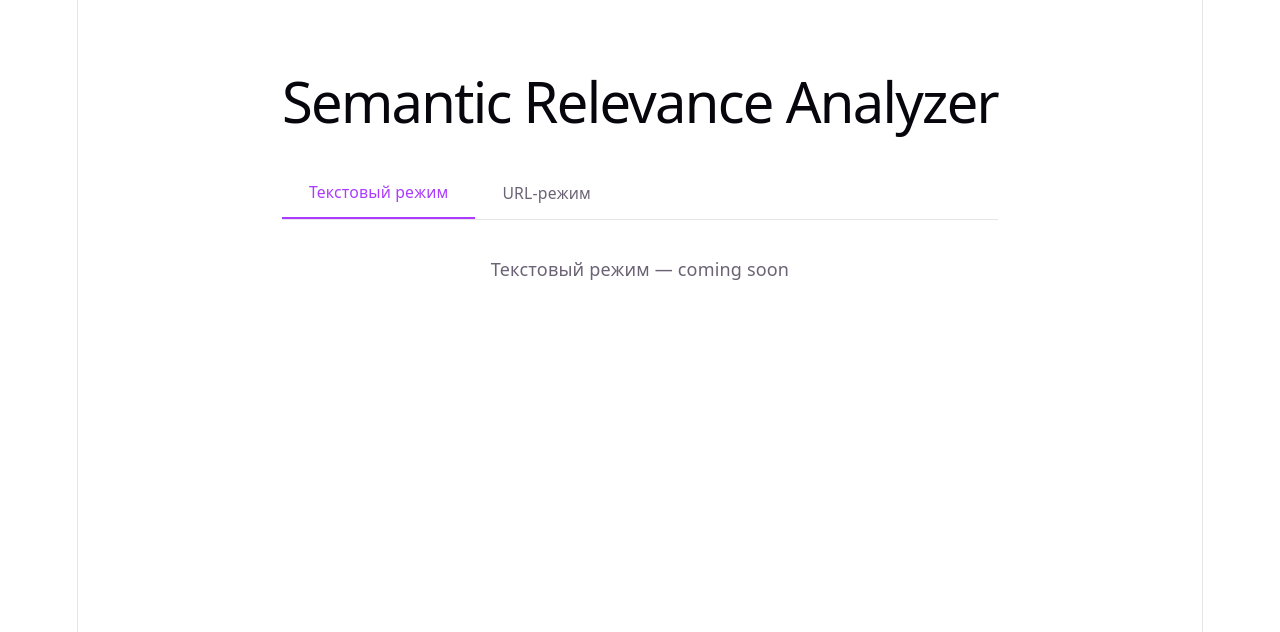
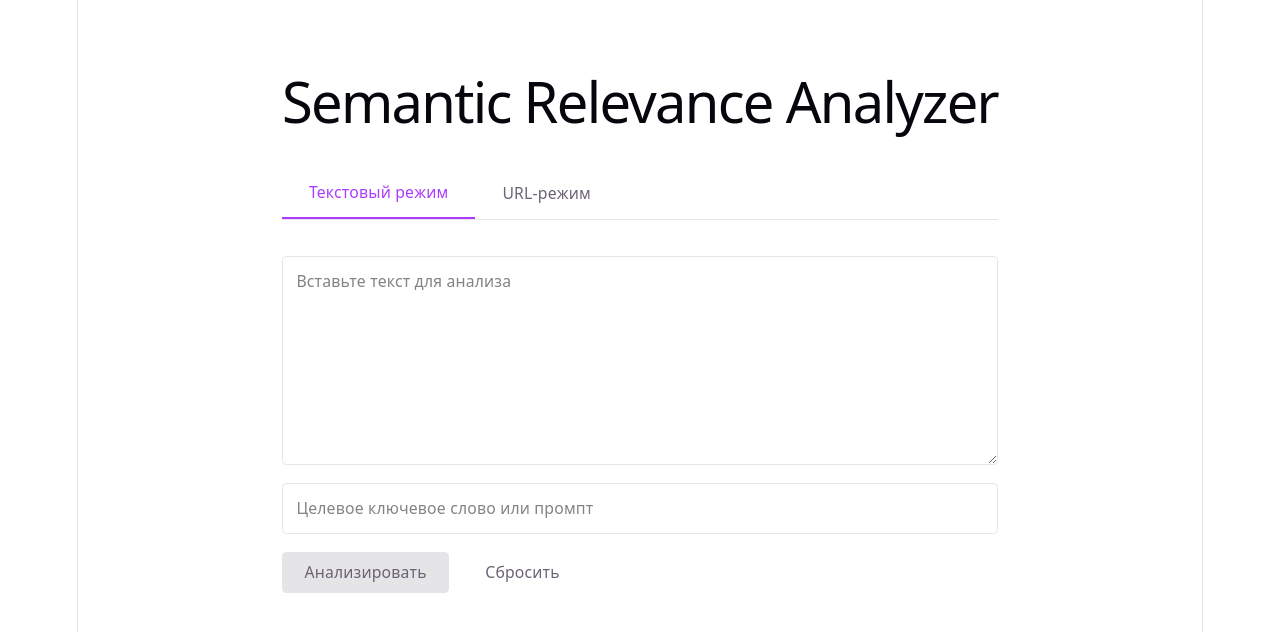
Before and after one commit to kejno/semantic-relevance-analyzer, a React (Vite) app: page / in a window 1280 px wide. Shown: the top 632 px of the page. Built offline with nearby package versions, Linux system fonts and the light colour scheme.

Commit message:
SRA-12 Text Mode: форма ввода текста, целевого запроса и запуск анализа с индикатором загрузки

```diff
--- a/src/App.tsx
+++ b/src/App.tsx
@@ -1,5 +1,6 @@
 import { useState } from 'react'
 import './App.css'
+import { TextModePanel, type AnalysisResult } from './components/TextModePanel'
 
 type Tab = 'text' | 'url'
 
@@ -7,6 +8,7 @@ const TABS: Tab[] = ['text', 'url']
 
 function App() {
   const [activeTab, setActiveTab] = useState<Tab>('text')
+  const [_results, setResults] = useState<AnalysisResult[]>([])
 
   const handleKeyDown = (e: React.KeyboardEvent, current: Tab) => {
     const idx = TABS.indexOf(current)
@@ -72,7 +74,7 @@ function App() {
         className="py-8"
       >
         {activeTab === 'text' && (
-          <p>Текстовый режим — coming soon</p>
+          <TextModePanel onAnalysisComplete={setResults} />
         )}
         {activeTab === 'url' && (
           <p>URL-режим — coming soon</p>
--- /dev/null
+++ b/src/components/TextModePanel.tsx
@@ -0,0 +1,123 @@
+import { useState, useRef, useEffect } from 'react'
+import { cosineSimilarity } from '../utils/similarity'
+
+export type AnalysisResult = { text: string; score: number }
+
+function vectorizeText(worker: Worker, id: number, text: string): Promise<number[]> {
+  return new Promise<number[]>((resolve, reject) => {
+    const handler = (e: MessageEvent<{ id: number; vector?: number[]; error?: string }>) => {
+      if (e.data.id !== id) return
+      worker.removeEventListener('message', handler as EventListener)
+      if (e.data.error) reject(new Error(e.data.error))
+      else resolve(e.data.vector!)
+    }
+    worker.addEventListener('message', handler as EventListener)
+    worker.postMessage({ id, text })
+  })
+}
+
+interface Props {
+  onAnalysisComplete: (results: AnalysisResult[]) => void
+}
+
+export function TextModePanel({ onAnalysisComplete }: Props) {
+  const [text, setText] = useState('')
+  const [query, setQuery] = useState('')
+  const [loading, setLoading] = useState(false)
+  const workerRef = useRef<Worker | null>(null)
+  const idRef = useRef(0)
+
+  useEffect(() => {
+    return () => { workerRef.current?.terminate() }
+  }, [])
+
+  function getWorker(): Worker {
+    if (!workerRef.current) {
+      workerRef.current = new Worker(
+        new URL('../workers/embeddings.worker.ts', import.meta.url),
+        { type: 'module' },
+      )
+    }
+    return workerRef.current
+  }
+
+  async function handleAnalyze() {
+    setLoading(true)
+    try {
+      const worker = getWorker()
+      const queryVector = await vectorizeText(worker, idRef.current++, query)
+
+      const passages = text
+        .split(/\n\s*\n/)
+        .map(p => p.trim())
+        .filter(p => p.length > 0)
+
+      const results: AnalysisResult[] = []
+      for (const passage of passages) {
+        const vec = await vectorizeText(worker, idRef.current++, passage)
+        results.push({ text: passage, score: cosineSimilarity(queryVector, vec) })
+      }
+
+      onAnalysisComplete(results)
+    } finally {
+      setLoading(false)
+    }
+  }
+
+  function handleReset() {
+    setText('')
+    setQuery('')
+    onAnalysisComplete([])
+  }
+
+  const canAnalyze = text.trim().length > 0 && query.trim().length > 0
+
+  return (
+    <div className="flex flex-col gap-4 text-left">
+      <textarea
+        placeholder="Вставьте текст для анализа"
+        value={text}
+        onChange={e => setText(e.target.value)}
+        rows={8}
+        className="w-full rounded border p-3 text-sm resize-y"
+        style={{ borderColor: 'var(--border)', background: 'var(--bg)', color: 'var(--text-h)' }}
+      />
+      <input
+        type="text"
+        placeholder="Целевое ключевое слово или промпт"
+        value={query}
+        onChange={e => setQuery(e.target.value)}
+        className="w-full rounded border p-3 text-sm"
+        style={{ borderColor: 'var(--border)', background: 'var(--bg)', color: 'var(--text-h)' }}
+      />
+      <div className="flex gap-3">
+        <button
+          type="button"
+          onClick={() => void handleAnalyze()}
+          disabled={!canAnalyze || loading}
+          className="px-5 py-2 rounded text-sm font-medium transition-colors"
+          style={{
+            background: canAnalyze && !loading ? 'var(--accent)' : 'var(--border)',
+            color: canAnalyze && !loading ? '#fff' : 'var(--text)',
+            cursor: canAnalyze && !loading ? 'pointer' : 'not-allowed',
+          }}
+        >
+          Анализировать
+        </button>
+        <button
+          type="button"
+          onClick={handleReset}
+          className="px-5 py-2 rounded text-sm font-medium transition-colors"
+          style={{ borderColor: 'var(--border)', color: 'var(--text)' }}
+        >
+          Сбросить
+        </button>
+      </div>
+      {loading && (
+        <div role="status" aria-label="Загрузка" className="text-sm" style={{ color: 'var(--accent)' }}>
+          Анализируем…
+        </div>
+      )}
+    </div>
+  )
+}
```
